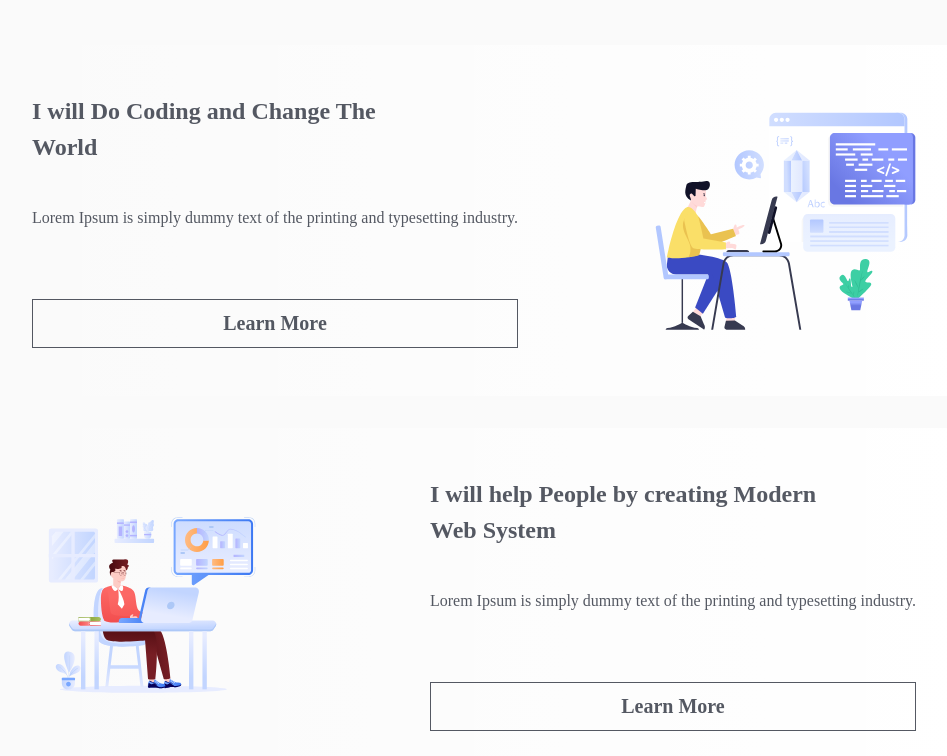
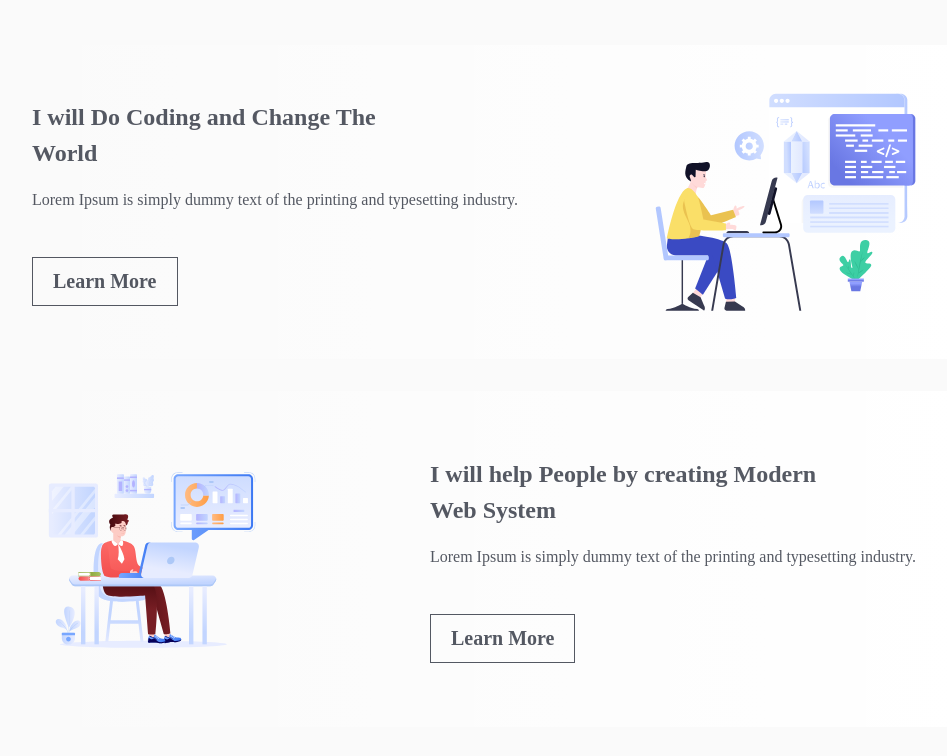
Before and after one commit to wahednur/assignment_b10a1, a plain HTML site: page index.html in a window 1280 px wide. Shown: the part 1022-1778 px from the top of the page, without its empty margins (166-1113 px from the left). Drawn offline with Linux system fonts and the light colour scheme; a web font is replaced by a local one.

Commit message:
Fixed learn more btn

```diff
--- a/assets/css/style.css
+++ b/assets/css/style.css
@@ -107,6 +107,9 @@ footer {
   opacity: 0.7;
   padding: 12px 20px;
   transition: all ease-in-out 0.3s;
+  display: inline-flex;
+  justify-content: center;
+  align-self: center;
 }
 .btn-learn:hover {
   background: #0d1321;
@@ -221,6 +224,10 @@ nav {
   float: left;
   margin-top: 44px;
 }
+.why-content .flex-col {
+  text-align: left !important;
+  float: left !important;
+}
 
 /* Why Web Development css end  */
 /* My Inspiration css start  */
@@ -299,7 +306,7 @@ nav {
 .current-target {
   margin-top: 110px;
 }
-.flex-col {
+.current-target .flex-col {
   display: flex;
   gap: 24px;
   flex-direction: column;
```
